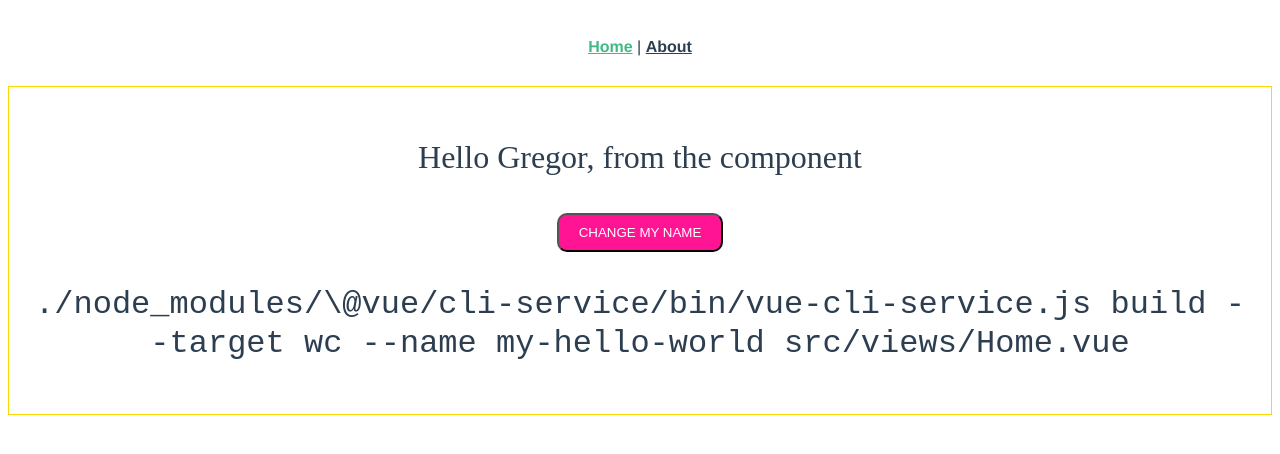
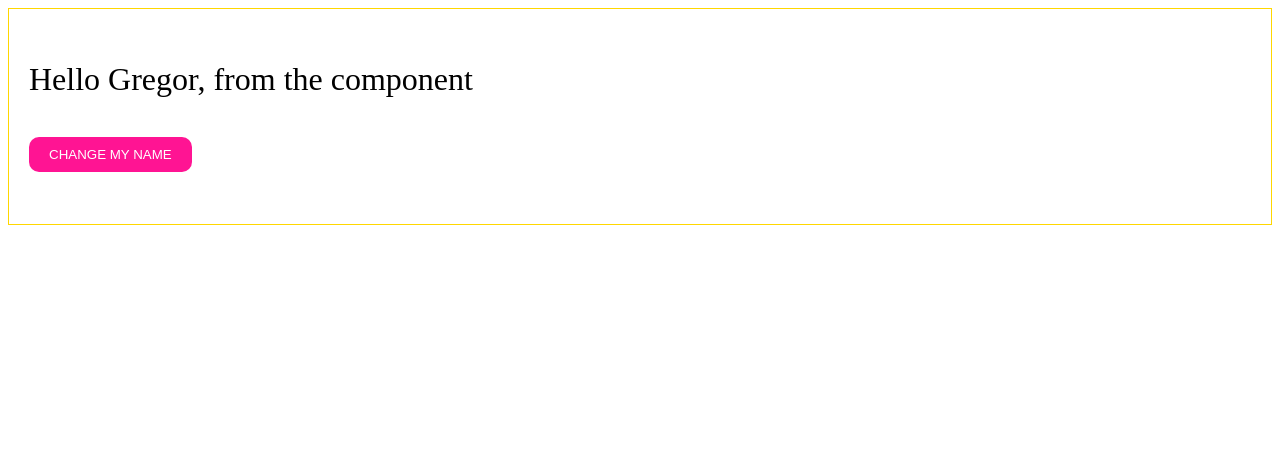
Before and after one commit to dutchwebworks/vue-web-component-demo, a Vue app: page / in a window 1280 px wide. Shown: the top 454 px of the page. Built offline with nearby package versions, Linux system fonts and the light colour scheme.

Commit message:
Refactored demo and used files. Ran new build.

```diff
--- a/package.json
+++ b/package.json
@@ -4,7 +4,7 @@
   "private": true,
   "scripts": {
     "serve": "vue-cli-service serve",
-    "build": "vue-cli-service build --target wc --name my-hello-world src/views/Home.vue",
+    "build": "vue-cli-service build --target wc --name name-block src/components/NameBlock.vue",
     "demo": "http-server dist"
   },
   "dependencies": {
--- a/src/App.vue
+++ b/src/App.vue
@@ -1,29 +1,9 @@
 <template>
   <div id="app">
-    <div id="nav">
-      <router-link to="/">Home</router-link> |
-      <router-link to="/about">About</router-link>
-    </div>
     <router-view/>
   </div>
 </template>
 
-<style lang="scss">
-#app {
-  font-family: 'Avenir', Helvetica, Arial, sans-serif;
-  -webkit-font-smoothing: antialiased;
-  -moz-osx-font-smoothing: grayscale;
-  text-align: center;
-  color: #2c3e50;
-}
-#nav {
-  padding: 30px;
-  a {
-    font-weight: bold;
-    color: #2c3e50;
-    &.router-link-exact-active {
-      color: #42b983;
-    }
-  }
-}
+<style>
+
 </style>
--- /dev/null
+++ b/src/components/NameBlock.vue
@@ -0,0 +1,44 @@
+<template>
+    <div class="name-block">
+        <p>Hello {{ myName }}, from the component</p>
+
+        <p>
+            <button v-on:click="changeName">Change my name</button>
+        </p>
+    </div>
+</template>
+
+<script>
+    export default {
+        data() {
+            return {
+            myName: "Gregor",
+            newName: "Dennis"
+            }
+        },
+        methods: {
+            changeName() {
+                this.myName = this.newName;
+            }
+        }
+    };
+</script>
+
+<style scoped>
+    .name-block {
+        padding: 20px;
+        border: 1px solid gold;
+        font-family: serif;
+        font-size: 32px;
+    }
+
+    button {
+        padding: 10px 20px;
+        border: 0;
+        color: white;
+        cursor: pointer;
+        border-radius: 10px;
+        text-transform: uppercase;
+        background-color: deeppink;
+    }
+</style>
--- a/src/router.js
+++ b/src/router.js
@@ -12,14 +12,6 @@ export default new Router({
       path: '/',
       name: 'home',
       component: Home
-    },
-    {
-      path: '/about',
-      name: 'about',
-      // route level code-splitting
-      // this generates a separate chunk (about.[hash].js) for this route
-      // which is lazy-loaded when the route is visited.
-      component: () => import(/* webpackChunkName: "about" */ './views/About.vue')
     }
   ]
 })
--- a/src/views/About.vue
+++ /dev/null
@@ -1,5 +0,0 @@
-<template>
-  <div class="about">
-    <h1>This is an about page</h1>
-  </div>
-</template>
--- a/src/views/Home.vue
+++ b/src/views/Home.vue
@@ -1,49 +1,15 @@
 <template>
   <div class="home">
-    <p>Hello {{ myName }}, from the component</p>
-
-    <p>
-      <button v-on:click="changeName">Change my name</button>
-    </p>
-
-    <p>
-      <code>
-        ./node_modules/\@vue/cli-service/bin/vue-cli-service.js build --target wc --name my-hello-world src/views/Home.vue
-      </code>
-    </p>
+    <NameBlock></NameBlock>
   </div>
 </template>
 
 <script>
-export default {
-  name: 'home',
-  data() {
-    return {
-      myName: "Gregor",
-      newName: "Dennis"
-    }
-  },
-  methods: {
-    changeName() {
-      this.myName = this.newName;
+  import NameBlock from "@/components/NameBlock";
+
+  export default {
+    components: {
+      NameBlock
     }
   }
-}
 </script>
-
-<style>
-.home {
-  border: 1px solid gold;
-  padding: 20px;
-  font-family: serif;
-  font-size: 32px;
-}
-
-button {
-  background-color: deeppink;
-  color: white;
-  padding: 10px 20px;
-  text-transform: uppercase;
-  border-radius: 10px;
-}
-</style>
```
Also changed, not shown: 10 other files (tests, documents, lock files or other folders).
